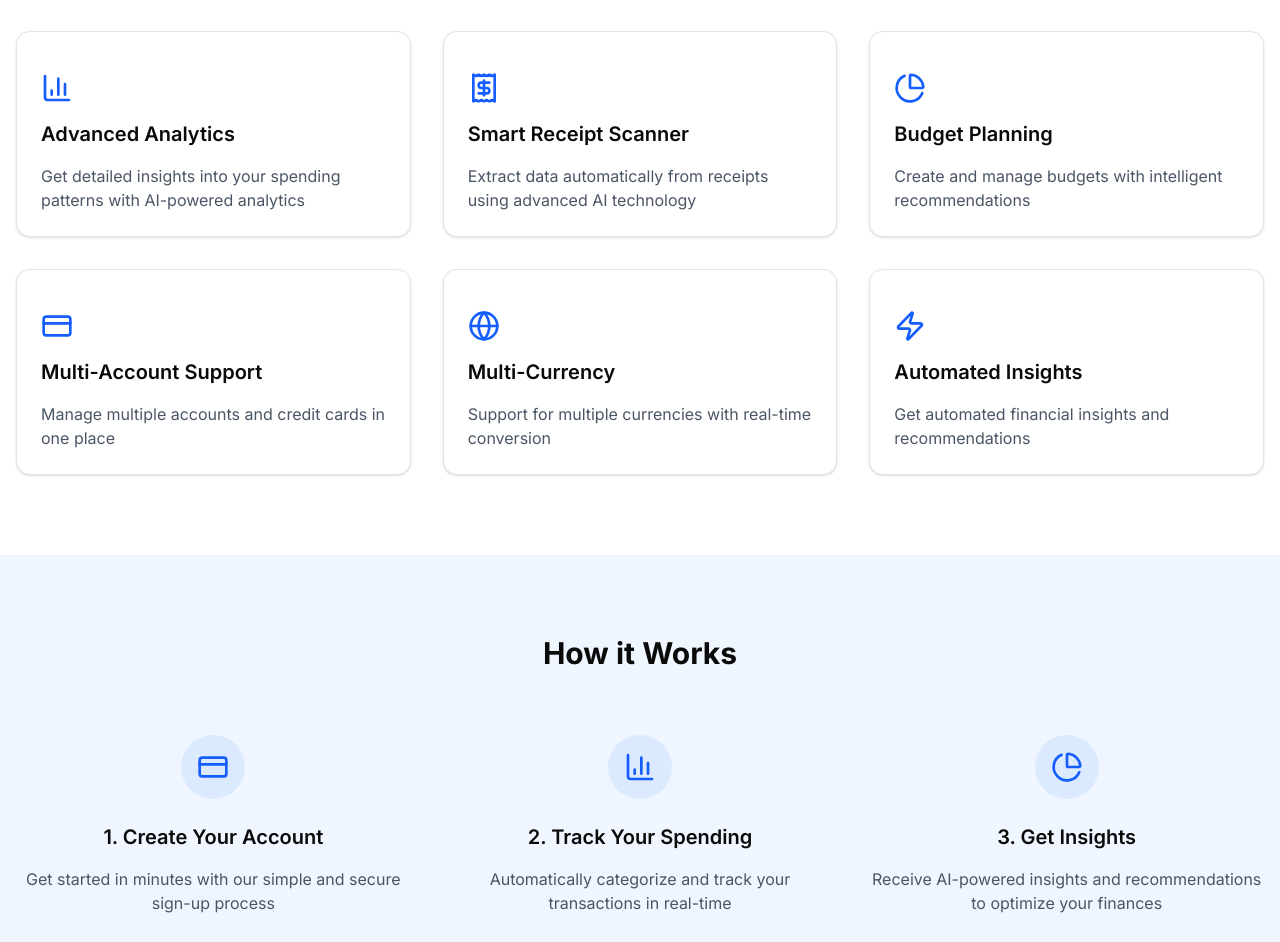
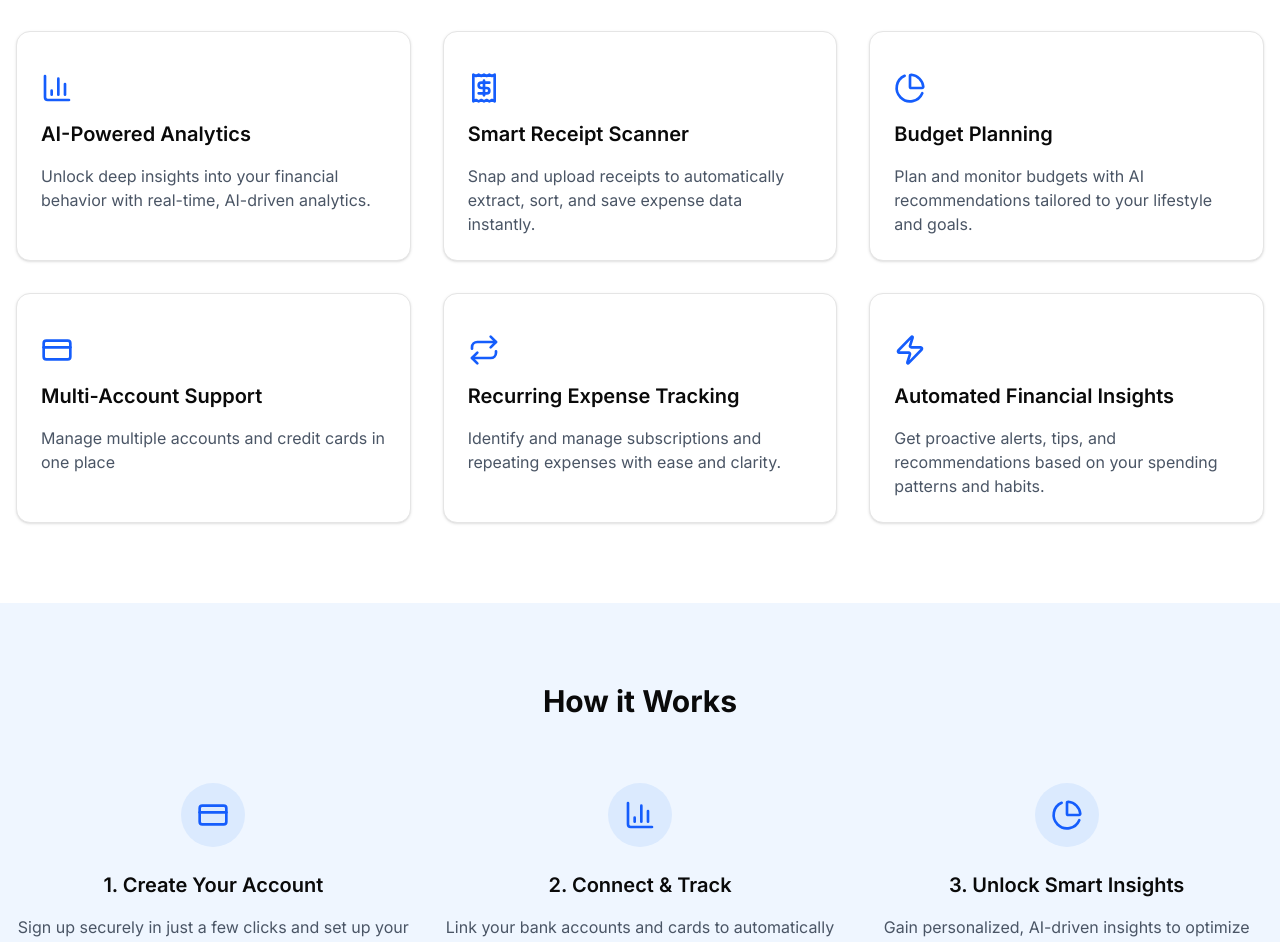
Before and after one commit to DivyangP2003/expensIQ, a Next.js app: page / in a window 1280 px wide. Shown: the part 1800-2742 px from the top of the page. Built offline with nearby package versions, Linux system fonts and the light colour scheme; no server answers.

Commit message:
landing.js

```diff
--- a/data/landing.js
+++ b/data/landing.js
@@ -5,6 +5,7 @@ import {
   CreditCard,
   Globe,
   Zap,
+  Repeat,
 } from "lucide-react";
 
 // Stats Data
@@ -31,20 +32,21 @@ export const statsData = [
 export const featuresData = [
   {
     icon: <BarChart3 className="h-8 w-8 text-blue-600" />,
-    title: "Advanced Analytics",
+    title: "AI-Powered Analytics",
     description:
-      "Get detailed insights into your spending patterns with AI-powered analytics",
+      "Unlock deep insights into your financial behavior with real-time, AI-driven analytics.",
   },
   {
     icon: <Receipt className="h-8 w-8 text-blue-600" />,
     title: "Smart Receipt Scanner",
     description:
-      "Extract data automatically from receipts using advanced AI technology",
+      "Snap and upload receipts to automatically extract, sort, and save expense data instantly.",
   },
   {
     icon: <PieChart className="h-8 w-8 text-blue-600" />,
     title: "Budget Planning",
-    description: "Create and manage budgets with intelligent recommendations",
+    description:
+      "Plan and monitor budgets with AI recommendations tailored to your lifestyle and goals.",
   },
   {
     icon: <CreditCard className="h-8 w-8 text-blue-600" />,
@@ -52,14 +54,16 @@ export const featuresData = [
     description: "Manage multiple accounts and credit cards in one place",
   },
   {
-    icon: <Globe className="h-8 w-8 text-blue-600" />,
-    title: "Multi-Currency",
-    description: "Support for multiple currencies with real-time conversion",
+    icon: <Repeat className="h-8 w-8 text-blue-600" />,
+    title: "Recurring Expense Tracking",
+    description:
+      "Identify and manage subscriptions and repeating expenses with ease and clarity.",
   },
   {
     icon: <Zap className="h-8 w-8 text-blue-600" />,
-    title: "Automated Insights",
-    description: "Get automated financial insights and recommendations",
+    title: "Automated Financial Insights",
+    description:
+      "Get proactive alerts, tips, and recommendations based on your spending patterns and habits.",
   },
 ];
 
@@ -69,19 +73,19 @@ export const howItWorksData = [
     icon: <CreditCard className="h-8 w-8 text-blue-600" />,
     title: "1. Create Your Account",
     description:
-      "Get started in minutes with our simple and secure sign-up process",
+      "Sign up securely in just a few clicks and set up your financial profile in minutes.",
   },
   {
     icon: <BarChart3 className="h-8 w-8 text-blue-600" />,
-    title: "2. Track Your Spending",
+    title: "2. Connect & Track",
     description:
-      "Automatically categorize and track your transactions in real-time",
+      "Link your bank accounts and cards to automatically track and categorize your expenses in real-time.",
   },
   {
     icon: <PieChart className="h-8 w-8 text-blue-600" />,
-    title: "3. Get Insights",
+    title: "3. Unlock Smart Insights",
     description:
-      "Receive AI-powered insights and recommendations to optimize your finances",
+      "Gain personalized, AI-driven insights to optimize your budget, reduce overspending, and meet your financial goals.",
   },
 ];
 
@@ -92,20 +96,20 @@ export const testimonialsData = [
     role: "Small Business Owner",
     image: "https://randomuser.me/api/portraits/women/75.jpg",
     quote:
-      "Welth has transformed how I manage my business finances. The AI insights have helped me identify cost-saving opportunities I never knew existed.",
+      "ExpensIQ completely changed how I handle my business finances. The AI-driven insights helped me uncover spending patterns and cut costs effortlessly.",
   },
   {
     name: "Michael Chen",
     role: "Freelancer",
     image: "https://randomuser.me/api/portraits/men/75.jpg",
     quote:
-      "The receipt scanning feature saves me hours each month. Now I can focus on my work instead of manual data entry and expense tracking.",
+      "The smart receipt scanner has saved me hours every week. No more manual tracking—just scan, sync, and focus on my creative work.",
   },
   {
     name: "Emily Rodriguez",
     role: "Financial Advisor",
     image: "https://randomuser.me/api/portraits/women/74.jpg",
     quote:
-      "I recommend Welth to all my clients. The multi-currency support and detailed analytics make it perfect for international investors.",
+      "ExpensIQ is my go-to recommendation for clients. Its multi-currency support, automated reports, and intuitive dashboard are a game-changer for serious investors.",
   },
 ];
```
